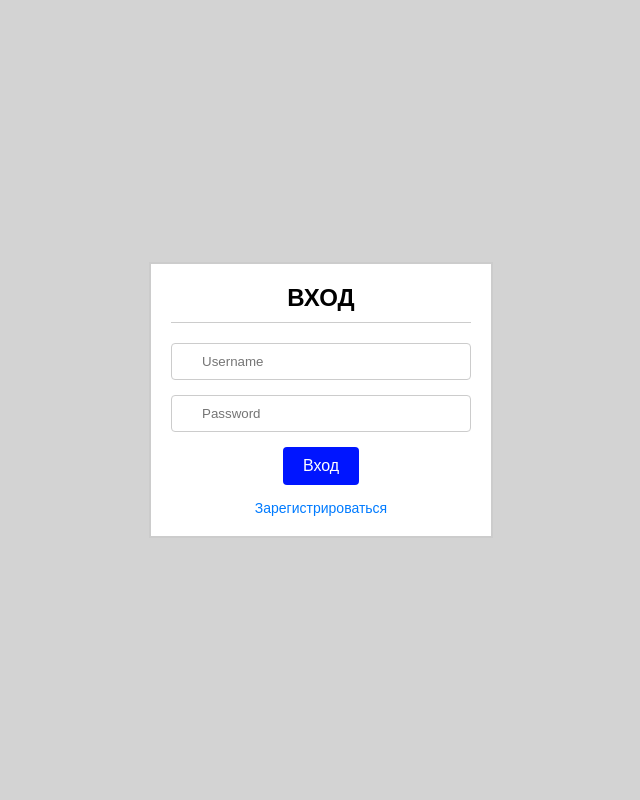
After one commit to GLEB-618/ASDF, a Flask app: page /login in a window 1280 px wide. The commit adds this page. Shown: the whole page, without its empty margins (319-959 px from the left). Run offline with Flask 3, Linux system fonts and the light colour scheme; parts of the project's set-up code (start-up, migrations or seed data) failed here and were passed over.

Commit message:
Добавление кнопки входа, страницы входа и регистрации, работа с бд, настройка путей.

```diff
--- a/app/routes.py
+++ b/app/routes.py
@@ -60,3 +60,11 @@ def upload():
 
     # Возвращаем ID видео
     return jsonify({'message': 'Upload successful'}), 200
+
+@app.route("/login")
+def login():
+    return render_template("login.html")
+
+@app.route("/register")
+def register():
+    return render_template("register.html")
--- /dev/null
+++ b/app/templates/login.html
@@ -0,0 +1,92 @@
+<!DOCTYPE html>
+<html lang="ru">
+<head>
+    <meta charset="UTF-8">
+    <meta name="viewport" content="width=device-width, initial-scale=1.0">
+    <title>Вход в аккаунт</title>
+    <style>
+        body {
+            background-color: #d3d3d3;
+            display: flex;
+            justify-content: center;
+            align-items: center;
+            height: 100vh;
+            margin: 0;
+            font-family: Arial, sans-serif;
+        }
+        .login-container {
+            background-color: #fff;
+            border: 2px solid #ccc;
+            padding: 20px;
+            text-align: center;
+            width: 300px;
+        }
+        .login-container h2 {
+            margin: 0 0 20px;
+            font-size: 24px;
+            border-bottom: 1px solid #ccc;
+            padding-bottom: 10px;
+        }
+        .input-group {
+            margin-bottom: 15px;
+            text-align: left;
+        }
+        .input-group input {
+            width: 100%;
+            padding: 10px;
+            border: 1px solid #ccc;
+            border-radius: 4px;
+            box-sizing: border-box;
+        }
+        .input-group i {
+            position: absolute;
+            margin-left: 10px;
+            color: #888;
+        }
+        .input-group input {
+            padding-left: 30px;
+        }
+        .login-btn {
+            background-color: #0015ff;
+            color: white;
+            padding: 10px 20px;
+            border: none;
+            border-radius: 4px;
+            cursor: pointer;
+            font-size: 16px;
+        }
+        .login-btn:hover {
+            background-color: #004ef5;
+        }
+        .links {
+            margin-top: 15px;
+            font-size: 14px;
+        }
+        .links a {
+            color: #007bff;
+            text-decoration: none;
+            margin: 0 10px;
+        }
+        .links a:hover {
+            text-decoration: underline;
+        }
+    </style>
+</head>
+<body>
+    <div class="login-container">
+        <h2>ВХОД</h2>
+        <div class="input-group">
+            <i class="fa fa-user"></i>
+            <input type="text" placeholder="Username" required>
+        </div>
+        <div class="input-group">
+            <i class="fa fa-lock"></i>
+            <input type="password" placeholder="Password" required>
+        </div>
+        <button class="login-btn">Вход</button>
+        <div class="links">
+            <a href="/register">Зарегистрироваться</a>
+        </div>
+    </div>
+</body>
+</html>
```
Also changed, not shown: app/templates/channel.html (+20 -2 lines), app/templates/complaints.html (+20 -1 lines), app/templates/help.html (+20 -1 lines), app/templates/index.html (+20 -4 lines), app/templates/info.html (+20 -1 lines), app/templates/liking.html (+20 -1 lines), app/templates/register.html (added, +64 -0 lines), app/templates/settings.html (+20 -1 lines), app/templates/upload.html (+20 -1 lines), data/models.py (+14 -0 lines).
